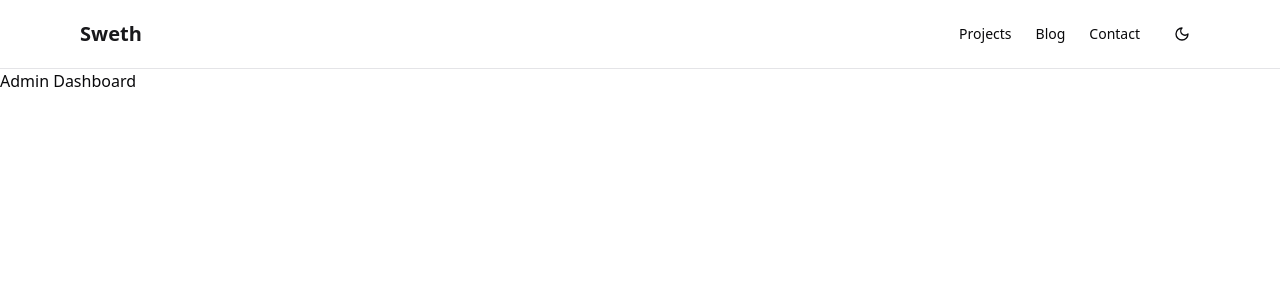
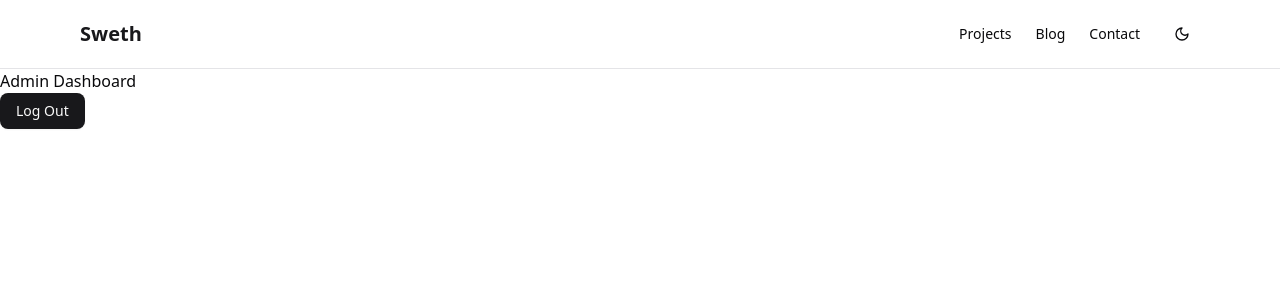
Before and after one commit to codewithsweth/sweth-portfolio, a Next.js app in the folder frontend/: page /admin in a window 1280 px wide. Shown: the top 300 px of the page. Built offline with nearby package versions, Linux system fonts and the light colour scheme; sample sign-in values are in the browser's storage.

Commit message:
Unauthenticated users should be redirected

```diff
--- a/frontend/src/app/admin/page.tsx
+++ b/frontend/src/app/admin/page.tsx
@@ -1,3 +1,35 @@
+"use client";
+
+import { Button } from "@/components/ui/button";
+import { useRouter } from "next/navigation";
+import { useEffect, useState } from "react";
+
 export default function AdminDashboard() {
-  return <div>Admin Dashboard</div>;
+  const router = useRouter();
+  const [isAuth, setIsAuth] = useState(false);
+
+  useEffect(() => {
+    const token = localStorage.getItem("token");
+    if (!token) {
+      router.push("/admin/login");
+    } else {
+      setIsAuth(true);
+    }
+  }, [router]);
+
+  if (!isAuth) return null;
+
+  return (
+    <div>
+      <h1>Admin Dashboard</h1>
+      <Button
+        onClick={() => {
+          localStorage.removeItem("token");
+          router.push("/admin/login");
+        }}
+      >
+        Log Out
+      </Button>
+    </div>
+  );
 }
```
